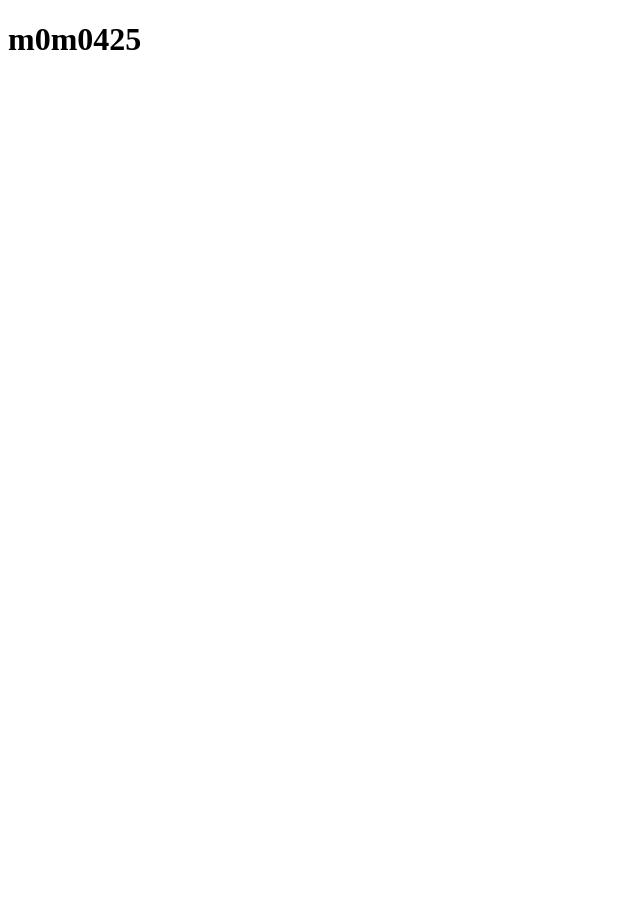
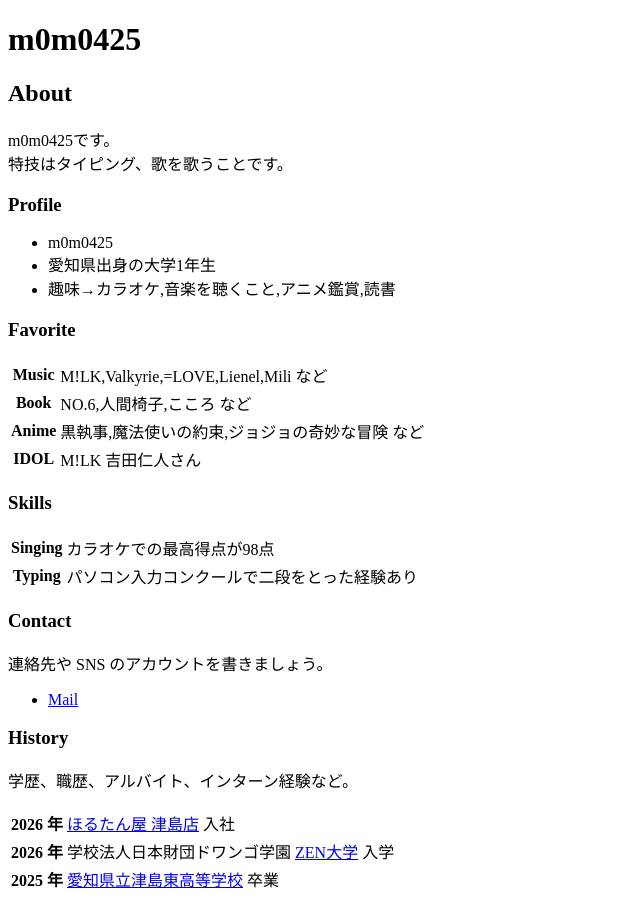
Before and after one commit to m0m0425/m0m0425.github.io, a plain HTML site: page index.html in a window 1280 px wide. Shown: the whole page, without its empty margins (0-640 px from the left). Before the commit the page ends 800 px from the top, so only its background shows below. Drawn offline with Linux system fonts and the light colour scheme.

Commit message:
ポートフォリオに必要な情報を追加

```diff
--- a/index.html
+++ b/index.html
@@ -7,5 +7,73 @@
   </head>
   <body>
     <h1>m0m0425</h1>
+
+    <h2>About</h2>
+    <p>
+      m0m0425です。<br>
+      特技はタイピング、歌を歌うことです。
+    </p>
+
+    <h3>Profile</h3>
+    <ul>
+      <li>m0m0425</li>
+      <li>愛知県出身の大学1年生</li>
+      <li>趣味→カラオケ,音楽を聴くこと,アニメ鑑賞,読書</li>
+    </ul>
+
+    <h3>Favorite</h3>
+    <table>
+      <tr>
+        <th>Music</th>
+        <td>M!LK,Valkyrie,=LOVE,Lienel,Mili など</td>
+      </tr>
+      <tr>
+        <th>Book</th>
+        <td>NO.6,人間椅子,こころ など</td>
+      </tr>
+      <tr>
+        <th>Anime</th>
+        <td>黒執事,魔法使いの約束,ジョジョの奇妙な冒険 など</td>
+      </tr>
+      <tr>
+        <th>IDOL</th>
+        <td>M!LK 吉田仁人さん</td>
+      </tr>
+    </table>
+
+    <h3>Skills</h3>
+    <table>
+      <tr>
+        <th>Singing</th>
+        <td>カラオケでの最高得点が98点 </td>
+      </tr>
+      <tr>
+        <th>Typing</th>
+        <td>パソコン入力コンクールで二段をとった経験あり </td>
+      </tr>
+    </table>
+
+    <h3>Contact</h3>
+    <p>連絡先や SNS のアカウントを書きましょう。</p>
+    <ul>
+      <li><a href="261zs00458@student.zen.ac.jp">Mail</a></li>
+    </ul>
+
+    <h3>History</h3>
+    <p>学歴、職歴、アルバイト、インターン経験など。</p>
+    <table>
+      <tr>
+        <th>2026 年</th>
+        <td><a href="https://shop.amiyakitei.co.jp/detail/a621/">ほるたん屋 津島店</a> 入社</td>
+      </tr>
+      <tr>
+        <th>2026 年</th>
+        <td>学校法人日本財団ドワンゴ学園 <a href="https://zen.ac.jp/">ZEN大学</a> 入学</td>
+      </tr>
+      <tr>
+        <th>2025 年</th>
+        <td><a href="https://tsushimahigashi-h.aichi-c.ed.jp/teast2022/">愛知県立津島東高等学校</a> 卒業</td>
+      </tr>
+    </table>
   </body>
 </html>
```
